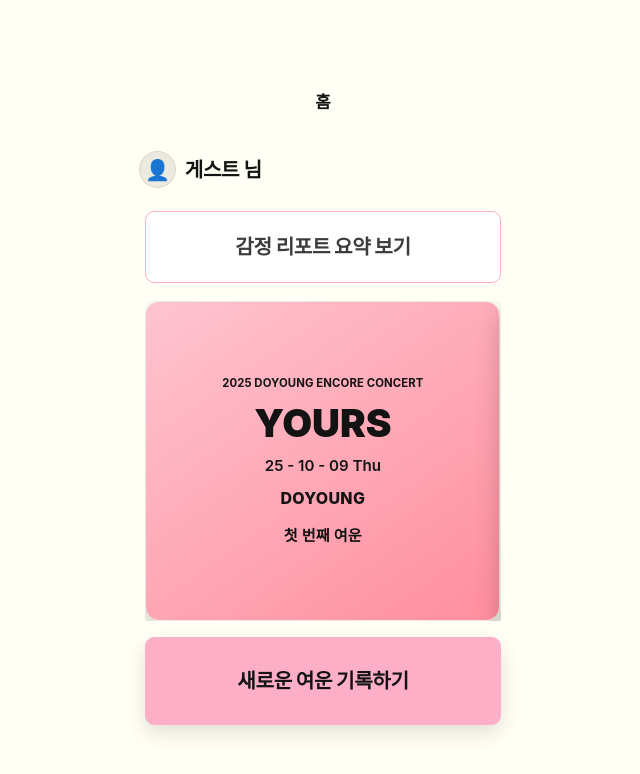
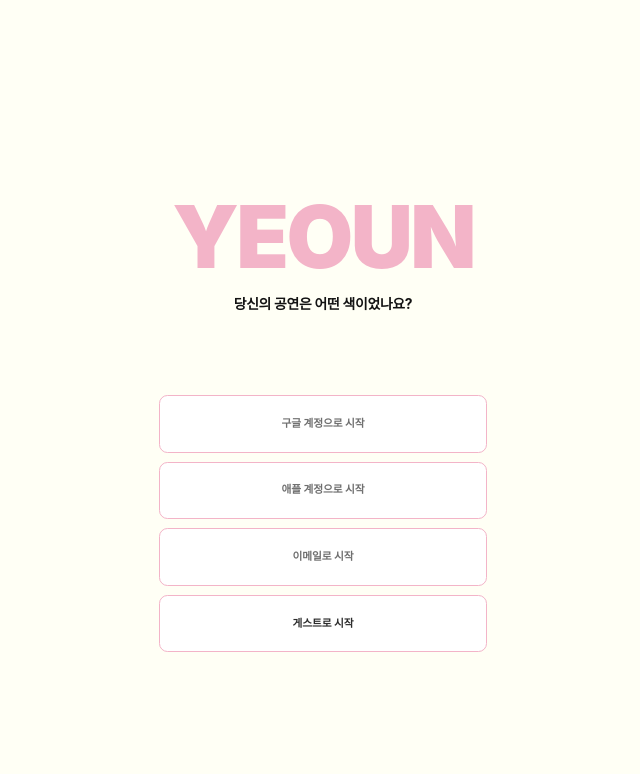
Before and after one commit to kimkaeun2004-ux/myapp, a Next.js app: page / in a window 1280 px wide. Shown: the top 774 px of the page, without its empty margins (317-957 px from the left). Built offline with nearby package versions, Linux system fonts and the light colour scheme.

Commit message:
Add onboarding-first guest entry and session-scoped ticket flow.
Route first-time visitors to the onboarding UI, keep only guest login active, and preserve ticket swipe data only for the active browser session.

Co-authored-by: Cursor <cursoragent@cursor.com>

```diff
--- a/app/main/page.tsx
+++ b/app/main/page.tsx
@@ -1,10 +1,13 @@
 "use client";
 
-import { Suspense, useEffect, useState } from "react";
+import { Suspense, useEffect, useRef, useState } from "react";
 import { useRouter, useSearchParams } from "next/navigation";
 import { gradientFromEmotionParam } from "../create/_shared/ticket-gradient";
+import { Swiper, SwiperSlide } from "swiper/react";
+import "swiper/css";
 
 type StoredTicket = {
+  id?: number;
   emotions: string;
   quote: string;
   backImage: string;
@@ -23,30 +26,69 @@ function MainContent() {
   const searchParams = useSearchParams();
   const queryName = searchParams.get("userName");
   const userName = queryName === "가은" ? "가은" : "게스트";
-  const [ticket, setTicket] = useState<StoredTicket | null>(null);
+  const [tickets, setTickets] = useState<StoredTicket[]>([]);
+  const [activeIndex, setActiveIndex] = useState(0);
   const [showBack, setShowBack] = useState(false);
+  const isDraggingRef = useRef(false);
 
   useEffect(() => {
     if (typeof window === "undefined") return;
+    const isGuestLoggedIn = window.sessionStorage.getItem("yeounGuestLoggedIn") === "true";
+    if (!isGuestLoggedIn) {
+      router.replace("/");
+      return;
+    }
+  }, [router]);
+
+  useEffect(() => {
+    if (typeof window === "undefined") return;
+
+    const parseTicket = (item: Partial<StoredTicket>, idx: number): StoredTicket => ({
+      id: item.id ?? Date.now() - idx,
+      emotions: item.emotions ?? "",
+      quote: item.quote ?? "",
+      backImage: item.backImage ?? "",
+    });
+
     try {
-      const raw = window.localStorage.getItem("yeounTicket");
-      if (!raw) return;
-      const parsed = JSON.parse(raw) as Partial<StoredTicket>;
-      if (parsed && (parsed.emotions || parsed.quote || parsed.backImage)) {
-        setTicket({
-          emotions: parsed.emotions ?? "",
-          quote: parsed.quote ?? "",
-          backImage: parsed.backImage ?? "",
-        });
+      const rawList = window.sessionStorage.getItem("yeounTickets");
+      let list: StoredTicket[] = [];
+
+      if (rawList) {
+        const parsedList = JSON.parse(rawList) as Partial<StoredTicket>[];
+        list = parsedList
+          .filter((item) => item && (item.emotions || item.quote || item.backImage))
+          .map(parseTicket);
       }
+
+      const rawSingle = window.sessionStorage.getItem("yeounTicket");
+      if (rawSingle) {
+        const parsedSingle = JSON.parse(rawSingle) as Partial<StoredTicket>;
+        if (parsedSingle && (parsedSingle.emotions || parsedSingle.quote || parsedSingle.backImage)) {
+          const single = parseTicket(parsedSingle, 0);
+          const sameAsFirst =
+            list.length > 0 &&
+            list[0].emotions === single.emotions &&
+            list[0].quote === single.quote &&
+            list[0].backImage === single.backImage;
+
+          if (!sameAsFirst) {
+            list = [single, ...list];
+          }
+        }
+      }
+
+      setTickets(list);
+      window.sessionStorage.setItem("yeounTickets", JSON.stringify(list));
     } catch {
-      // ignore malformed localStorage
+      setTickets([]);
     }
   }, []);
 
-  const hasTicket = !!ticket;
-  const ticketBackground = ticket
-    ? gradientFromEmotionParam(ticket.emotions || null)
+  const currentTicket = tickets[activeIndex] ?? null;
+  const hasTicket = !!currentTicket;
+  const ticketBackground = currentTicket
+    ? gradientFromEmotionParam(currentTicket.emotions || null)
     : undefined;
 
   return (
@@ -73,17 +115,49 @@ function MainContent() {
           </button>
 
           {hasTicket ? (
+            <div className="mx-auto mt-[2.6cqh] w-[84.6cqw] [touch-action:pan-y]">
+              <Swiper
+                slidesPerView={1}
+                spaceBetween={0}
+                speed={350}
+                simulateTouch
+                allowTouchMove
+                grabCursor
+                touchStartPreventDefault={false}
+                onSlideChange={(swiper) => {
+                  setActiveIndex(swiper.activeIndex);
+                  setShowBack(false);
+                }}
+                onTouchMove={() => {
+                  isDraggingRef.current = true;
+                }}
+                onTouchEnd={() => {
+                  window.setTimeout(() => {
+                    isDraggingRef.current = false;
+                  }, 60);
+                }}
+                onSliderMove={() => {
+                  isDraggingRef.current = true;
+                }}
+              >
+                {tickets.map((ticket, idx) => {
+                  const isBack = showBack && idx === activeIndex;
+                  const bg = gradientFromEmotionParam(ticket.emotions || null);
+                  return (
+                    <SwiperSlide key={ticket.id ?? idx}>
                       <button
                         type="button"
                         onClick={() => {
-                if (ticket?.backImage) setShowBack((prev) => !prev);
+                          if (isDraggingRef.current) return;
+                          if (idx !== activeIndex) return;
+                          if (ticket.backImage) setShowBack((prev) => !prev);
                         }}
-              className={`mx-auto mt-[2.6cqh] flex h-[min(430px,40dvh)] min-h-[270px] w-[84.6cqw] flex-col items-center justify-center overflow-hidden rounded-[14px] border border-[#ece8e1] bg-white text-center shadow-[0_12px_24px_rgba(0,0,0,0.2)] ${
-                !showBack || !ticket?.backImage ? "px-[6cqw]" : ""
+                        className={`flex h-[min(430px,40dvh)] min-h-[270px] w-full flex-col items-center justify-center overflow-hidden rounded-[14px] border border-[#ece8e1] bg-white text-center shadow-[0_12px_24px_rgba(0,0,0,0.2)] ${
+                          !isBack || !ticket.backImage ? "px-[6cqw]" : ""
                         }`}
-              style={!showBack ? { backgroundImage: ticketBackground } : undefined}
+                        style={!isBack ? { backgroundImage: bg } : undefined}
                       >
-              {!showBack || !ticket?.backImage ? (
+                        {!isBack || !ticket.backImage ? (
                           <div className="flex h-full w-full flex-col items-center justify-center">
                             <p className="text-[2.7cqw] font-bold tracking-[0.01em]">
                               2025 DOYOUNG ENCORE CONCERT
@@ -108,6 +182,11 @@ function MainContent() {
                           />
                         )}
                       </button>
+                    </SwiperSlide>
+                  );
+                })}
+              </Swiper>
+            </div>
           ) : (
             <section className="mx-auto mt-[2.6cqh] flex h-[min(430px,40dvh)] min-h-[270px] w-[84.6cqw] items-center justify-center rounded-[14px] border border-[#FDAFC7] bg-[#ffffff] px-[5.1cqw] text-center shadow-[0_12px_24px_rgba(0,0,0,0.08)]">
               <p className="text-[5cqw] font-bold tracking-[-0.02em] text-[#3c3c3c]">
--- a/app/page.tsx
+++ b/app/page.tsx
@@ -1,90 +1,16 @@
 "use client";
 
-import { useEffect, useRef, useState } from "react";
 import { useRouter } from "next/navigation";
-import { gradientFromEmotionParam } from "./create/_shared/ticket-gradient";
-import { Swiper, SwiperSlide } from "swiper/react";
-import "swiper/css";
 
-type StoredTicket = {
-  id?: number;
-  emotions: string;
-  quote: string;
-  backImage: string;
+export default function OnboardingPage() {
+  const router = useRouter();
+
+  const handleGuestLogin = () => {
+    if (typeof window !== "undefined") {
+      window.sessionStorage.setItem("yeounGuestLoggedIn", "true");
+    }
+    router.push("/main");
   };
-
-const DUMMY_TICKETS: StoredTicket[] = [
-  { id: 1, emotions: "행복,벅참", quote: "첫 번째 여운", backImage: "" },
-  { id: 2, emotions: "아련,몽환", quote: "두 번째 여운", backImage: "" },
-  { id: 3, emotions: "강렬,신남", quote: "세 번째 여운", backImage: "" },
-  { id: 4, emotions: "편안,뭉클", quote: "네 번째 여운", backImage: "" },
-];
-
-export default function Home() {
-  const router = useRouter();
-  const [tickets, setTickets] = useState<StoredTicket[]>([]);
-  const [activeIndex, setActiveIndex] = useState(0);
-  const [showBack, setShowBack] = useState(false);
-  const isDraggingRef = useRef(false);
-
-  useEffect(() => {
-    if (typeof window === "undefined") return;
-
-    const parseTicket = (item: Partial<StoredTicket>, idx: number): StoredTicket => ({
-      id: item.id ?? Date.now() - idx,
-      emotions: item.emotions ?? "",
-      quote: item.quote ?? "",
-      backImage: item.backImage ?? "",
-    });
-
-    let list: StoredTicket[] = [];
-    try {
-      const rawList = window.localStorage.getItem("yeounTickets");
-      if (rawList) {
-        const parsed = JSON.parse(rawList) as Partial<StoredTicket>[];
-        list = parsed
-          .filter((item) => item && (item.emotions || item.quote || item.backImage))
-          .map(parseTicket);
-      }
-    } catch {
-      list = [];
-    }
-
-    try {
-      const rawSingle = window.localStorage.getItem("yeounTicket");
-      if (rawSingle) {
-        const parsedSingle = JSON.parse(rawSingle) as Partial<StoredTicket>;
-        if (parsedSingle && (parsedSingle.emotions || parsedSingle.quote || parsedSingle.backImage)) {
-          const single = parseTicket(parsedSingle, 0);
-          const sameAsFirst =
-            list.length > 0 &&
-            list[0].emotions === single.emotions &&
-            list[0].quote === single.quote &&
-            list[0].backImage === single.backImage;
-
-          if (!sameAsFirst) {
-            list = [single, ...list];
-          }
-        }
-      }
-    } catch {
-      // ignore malformed ticket
-    }
-
-    if (list.length > 0) {
-      setTickets(list);
-      window.localStorage.setItem("yeounTickets", JSON.stringify(list));
-    } else {
-      // 스와이프 UX 확인을 위한 더미 데이터
-      setTickets(DUMMY_TICKETS);
-    }
-  }, []);
-
-  const currentTicket = tickets[activeIndex] ?? null;
-  const hasTicket = !!currentTicket;
-  const ticketBackground = currentTicket
-    ? gradientFromEmotionParam(currentTicket.emotions || null)
-    : undefined;
 
   return (
     <div
@@ -92,113 +18,44 @@ export default function Home() {
       style={{ fontFamily: "Inter, sans-serif" }}
     >
       <main className="mx-auto flex h-full w-full items-center justify-center overflow-hidden">
-        <section className="relative flex w-[min(38vw,60dvh)] aspect-[520/860] min-w-[320px] max-w-[420px] flex-col bg-[#FFFFF5] [container-type:size]">
-          <h1 className="mt-[5.4cqh] text-center text-[4cqw] font-bold">홈</h1>
+        <section className="relative flex w-[min(38vw,60dvh)] aspect-[520/860] min-w-[320px] max-w-[420px] flex-col items-center bg-[#FFFFF5] [container-type:size]">
+          <h1 className="mt-[20.4cqh] text-center text-[20.5cqw] font-black leading-none tracking-[-0.03em] text-[#F3B4C8]">
+            YEOUN
+          </h1>
+          <p className="mt-[1.9cqh] text-center text-[3.3cqw] font-bold tracking-[-0.02em]">
+            당신의 공연은 어떤 색이었나요?
+          </p>
 
-          <div className="mt-[5.2cqh] flex items-center gap-[2.1cqw] px-[6.2cqw]">
-            <div className="flex h-[8.8cqw] w-[8.8cqw] items-center justify-center rounded-full bg-[#ece9df] text-[4.8cqw] shadow-[inset_0_0_0_1px_rgba(0,0,0,0.08)]">
-              👤
-            </div>
-            <p className="text-[4.8cqw] font-bold tracking-[-0.02em]">게스트 님</p>
-          </div>
-
+          <div className="mt-[11.6cqh] flex w-[78cqw] flex-col gap-[1.3cqh]">
             <button
               type="button"
-            className="mx-auto mt-[3.2cqh] flex h-[min(80px,9dvh)] min-h-[56px] w-[84.6cqw] items-center justify-center rounded-[2.2cqw] border border-[#FDAFC7] bg-[#ffffff] text-[4.8cqw] font-extrabold tracking-[-0.02em] text-[#3c3c3c] transition hover:bg-[#fffcef] active:scale-[0.99]"
+              disabled
+              className="h-[min(66px,7.2dvh)] min-h-[46px] w-full rounded-[2cqw] border border-[#F3B4C8] bg-white text-[2.55cqw] font-bold tracking-[-0.01em] text-[#6f6f6f]"
             >
-            감정 리포트 요약 보기
+              구글 계정으로 시작
             </button>
-
-          {hasTicket ? (
-            <div className="mx-auto mt-[2.6cqh] w-[84.6cqw] [touch-action:pan-y]">
-              <Swiper
-                slidesPerView={1}
-                spaceBetween={0}
-                speed={350}
-                simulateTouch
-                allowTouchMove
-                grabCursor
-                touchStartPreventDefault={false}
-                onSlideChange={(swiper) => {
-                  setActiveIndex(swiper.activeIndex);
-                  setShowBack(false);
-                }}
-                onTouchMove={() => {
-                  isDraggingRef.current = true;
-                }}
-                onTouchEnd={() => {
-                  window.setTimeout(() => {
-                    isDraggingRef.current = false;
-                  }, 60);
-                }}
-                onSliderMove={() => {
-                  isDraggingRef.current = true;
-                }}
-              >
-                {tickets.map((ticket, idx) => {
-                  const isBack = showBack && idx === activeIndex;
-                  const bg = gradientFromEmotionParam(ticket.emotions || null);
-                  return (
-                    <SwiperSlide key={ticket.id ?? idx}>
             <button
               type="button"
-                        onClick={() => {
-                          if (isDraggingRef.current) return;
-                          if (idx !== activeIndex) return;
-                          if (ticket.backImage) setShowBack((prev) => !prev);
-                        }}
-                        className={`flex h-[min(430px,40dvh)] min-h-[270px] w-full flex-col items-center justify-center overflow-hidden rounded-[14px] border border-[#ece8e1] bg-white text-center shadow-[0_12px_24px_rgba(0,0,0,0.2)] ${
-                          !isBack || !ticket.backImage ? "px-[6cqw]" : ""
-                        }`}
-                        style={!isBack ? { backgroundImage: bg } : undefined}
+              disabled
+              className="h-[min(66px,7.2dvh)] min-h-[46px] w-full rounded-[2cqw] border border-[#F3B4C8] bg-white text-[2.55cqw] font-bold tracking-[-0.01em] text-[#6f6f6f]"
             >
-                        {!isBack || !ticket.backImage ? (
-                          <div className="flex h-full w-full flex-col items-center justify-center">
-                            <p className="text-[2.7cqw] font-bold tracking-[0.01em]">
-                              2025 DOYOUNG ENCORE CONCERT
-                            </p>
-                            <p className="mt-[1.6cqh] text-[9.2cqw] font-black leading-none">YOURS</p>
-                            <p className="mt-[1.9cqh] text-[3.6cqw] font-semibold">
-                              25 - 10 - 09 Thu
-                            </p>
-                            <p className="mt-[1.3cqh] text-[3.8cqw] font-extrabold tracking-[0.02em]">
-                              DOYOUNG
-                            </p>
-                            {ticket.quote ? (
-                              <p className="mt-[2.1cqh] w-[86%] whitespace-pre-wrap break-words text-[3.6cqw] font-semibold leading-[1.35] tracking-[0.01em]">
-                                {ticket.quote}
-                              </p>
-                            ) : null}
-                          </div>
-                        ) : (
-                          // eslint-disable-next-line @next/next/no-img-element
-                          <img
-                            src={ticket.backImage}
-                            alt="티켓 뒷면 이미지"
-                            className="h-full w-full rounded-[14px] object-cover"
-                          />
-                        )}
+              애플 계정으로 시작
             </button>
-                    </SwiperSlide>
-                  );
-                })}
-              </Swiper>
-            </div>
-          ) : (
-            <section className="mx-auto mt-[2.6cqh] flex h-[min(430px,40dvh)] min-h-[270px] w-[84.6cqw] items-center justify-center rounded-[14px] border border-[#FDAFC7] bg-[#ffffff] px-[5.1cqw] text-center shadow-[0_12px_24px_rgba(0,0,0,0.08)]">
-              <p className="text-[5cqw] font-bold tracking-[-0.02em] text-[#3c3c3c]">
-                첫 여운을 기록해보세요!
-              </p>
-            </section>
-          )}
-
             <button
               type="button"
-            onClick={() => router.push("/create/scan")}
-            className="mx-auto mt-[2.4cqh] h-[min(100px,11dvh)] min-h-[60px] w-[84.6cqw] rounded-[2.2cqw] border border-[#FDAFC7] bg-[#FDAFC7] text-[4.8cqw] font-extrabold tracking-[-0.02em] shadow-[0_8px_20px_rgba(0,0,0,0.12)] transition hover:bg-[#f99fbe] active:scale-[0.99]"
+              disabled
+              className="h-[min(66px,7.2dvh)] min-h-[46px] w-full rounded-[2cqw] border border-[#F3B4C8] bg-white text-[2.55cqw] font-bold tracking-[-0.01em] text-[#6f6f6f]"
             >
-            새로운 여운 기록하기
+              이메일로 시작
             </button>
+            <button
+              type="button"
+              onClick={handleGuestLogin}
+              className="h-[min(66px,7.2dvh)] min-h-[46px] w-full rounded-[2cqw] border border-[#F3B4C8] bg-white text-[2.55cqw] font-bold tracking-[-0.01em] text-[#2c2c2c] transition hover:bg-[#fff8fb] focus:outline-none focus-visible:ring-2 focus-visible:ring-[#f3b4c8]/70"
+            >
+              게스트로 시작
+            </button>
+          </div>
         </section>
       </main>
     </div>
```
Also changed, not shown: app/create/complete/page.tsx (+4 -4 lines), public/images/onboarding-reference.png (added), public/images/yeoun-logo-source.png (added). Lines whose indentation alone changed are shown as unchanged.
